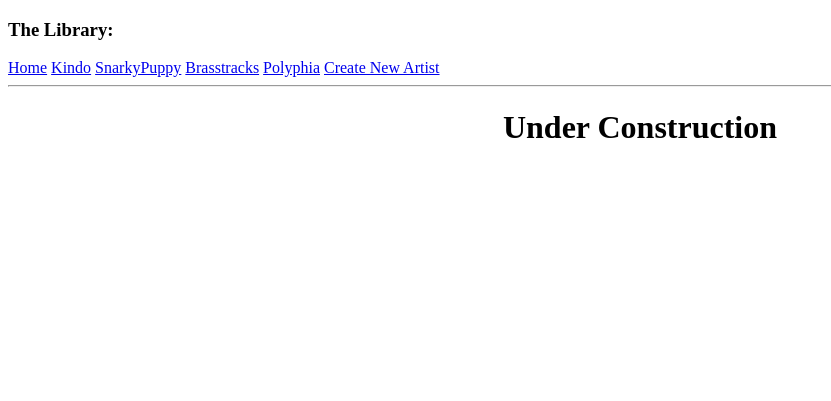
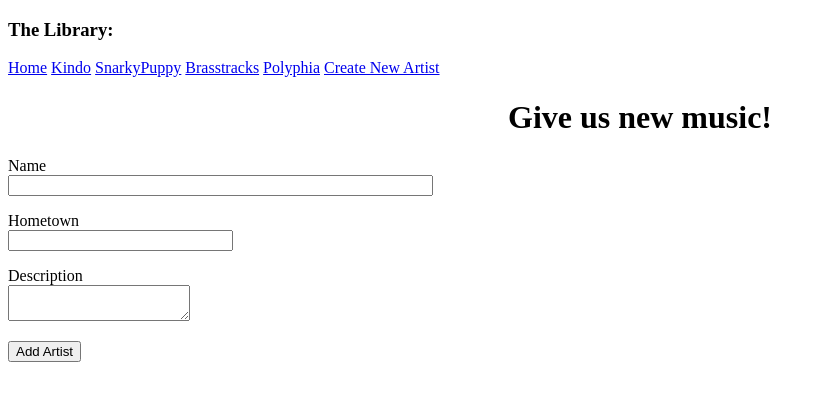
Before and after one commit to phernandoe/The_Library, a Flask app: page /create_new_artist in a window 1280 px wide. Shown: the top 401 px of the page, without its empty margins (0-831 px from the left). Run offline with Flask 2, Linux system fonts and the light colour scheme.

Commit message:
Finished new artist form but broke artist page

```diff
--- a/app/__init__.py
+++ b/app/__init__.py
@@ -1,5 +1,7 @@
 from flask import Flask
+from config import Config
 
 app = Flask(__name__)
+app.config.from_object(Config)
 
 from app import routes
--- /dev/null
+++ b/app/create_new_artist.py
@@ -0,0 +1,11 @@
+from flask_wtf import FlaskForm
+from wtforms import StringField, SubmitField, TextAreaField
+from wtforms.validators import DataRequired
+
+
+class createNewArtist(FlaskForm):
+    name = StringField('Name', validators=[DataRequired()])
+    hometown = StringField('Hometown')
+    description = TextAreaField('Description')
+
+    submit = SubmitField('Add Artist')
--- a/app/routes.py
+++ b/app/routes.py
@@ -1,29 +1,63 @@
 from app import app
-from flask import render_template
+from flask import render_template, flash, redirect, url_for
+from app.create_new_artist import createNewArtist
 
 artists = ["Kindo", "SnarkyPuppy", "Brasstracks", "Polyphia"]
+
 
 @app.route('/')
 @app.route('/index')
 def index():
-
     intro = "A Library, but instead of a collection of books its a collection of music artists. Use the navigation bar at the top to discover newartists along with information about them. Have fun!"
 
     return render_template('index.html', artists=artists, intro=intro)
 
-@app.route('/Kindo')
-def kindo():
 
-    name = "Kindo"
-    bio = "Kindo is an American rock band " \
-          "originating from Buffalo, New York, currently " \
-          "based out of New York City.They produce " \
-          "and releasetheir music independently."
-    hometown = "Buffalo, New York"
-    upcomingEvents = "No Upcoming Shows"
+@app.route('/artist')
+def artist():
+    artistInfo = {
+        "Kindo":
+            {"name": "Kindo",
+             "bio": "Kindo is an American rock band "
+                    "originating from Buffalo, New York, currently "
+                    "based out of New York City.They produce "
+                    "and releasetheir music independently.",
+             "hometown": "Buffalo, New York",
+             "upcomingEvents": "No Upcoming Shows"},
 
-    return render_template('kindo.html', artists=artists, name=name, bio=bio, hometown=hometown, upcomingEvents=upcomingEvents)
+        "Snarky Puppy":
+            {"name": "Snarky Puppy",
+             "bio": "Snarky Puppy is a Brooklyn-based ...fusion-influenced "
+                    "jam band... led by bassist, composer, and producer Michael "
+                    "League. Snarky Puppy combines jazz, rock, and funk and has"
+                    " won three Grammy Awards.",
+             "hometown": "Denton, Texas",
+             "upcomingEvents": "No Upcoming Shows"},
 
-@app.route('/create_new_artist')
+        "Brasstracks":
+            {"name": "Brasstracks",
+             "bio": "Horns, Synth, Drums",
+             "hometown": "New York, New York",
+             "upcomingEvents": "No Upcoming Shows"},
+
+        "Polyphia":
+            {"name": "Polyphia",
+             "bio": "Polyphia is an American instrumental progressive metal "
+                    "band based in Dallas, Texas, formed in 2010.",
+             "hometown": "Dallas, Texas",
+             "upcomingEvents": "No Upcoming Shows"}
+    }
+
+    return render_template('artist.html', artistsInfo=artistInfo, artists=artists)
+
+
+@app.route('/create_new_artist', methods=['GET', 'POST'])
 def create_new_artist():
-    return render_template('create_new_artist.html', artists=artists)
+
+    form = createNewArtist()
+
+    if form.validate_on_submit():
+        flash('{} has been added to the library'.format(form.name.data))
+        return redirect(url_for('artist'))
+
+    return render_template('create_new_artist.html', artists=artists, title='Create new artist', form=form)
--- a/app/templates/base.html
+++ b/app/templates/base.html
@@ -2,8 +2,8 @@
 <html lang="en">
 <head>
     <meta charset="UTF-8">
-    {% if name %}
-        <title>{{ name }}'s Page</title>
+    {% if artist %}
+        <title>The {{ artist }} Entry</title>
     {% else %}
         <title>The Library</title>
     {% endif %}
@@ -13,11 +13,20 @@
         <h3>The Library:</h3>
         <a href="/index">Home</a>
         {% for artist in artists %}
-            <a href="/Kindo">{{ artist }}</a>
+            <a href="/artist">{{ artist }}</a>
         {% endfor %}
         <a href="/create_new_artist">Create New Artist</a>
     </div>
-    <hr>
+
+        {% with messages = get_flashed_messages() %}
+        {% if messages %}
+        <ul>
+            {% for message in messages %}
+            <li>{{ message }}</li>
+            {% endfor %}
+        </ul>
+        {% endif %}
+        {% endwith %}
     {%  block content %}{% endblock %}
 </body>
 </html>
--- a/app/templates/create_new_artist.html
+++ b/app/templates/create_new_artist.html
@@ -1,5 +1,39 @@
 {% extends "base.html" %}
 
 {% block content %}
-    <h1 style="display: flex; justify-content: center;">Under Construction</h1>
+    <h1 style="display: flex; justify-content: center;">Give us new music!</h1>
+
+    <form action="" method="post" novalidate>
+        {{ form.hidden_tag() }}
+
+        <p>
+            {{ form.name.label }}<br>
+            {{ form.name(size=50) }}<br>
+
+            {% for error in form.name.errors %}}
+                <span style="color: red;">[{{ ERROR }}]</span>
+            {% endfor %}
+        </p>
+
+        <p>
+            {{ form.hometown.label }}<br>
+            {{ form.hometown(size=25) }}<br>
+
+            {% for error in form.hometown.errors %}}
+                <span style="color: red;">[{{ ERROR }}]</span>
+            {% endfor %}
+        </p>
+
+        <p>
+            {{ form.description.label }}<br>
+            {{ form.description(size=50) }}<br>
+
+            {% for error in form.description.errors %}}
+                <span style="color: red;">[{{ ERROR }}]</span>
+            {% endfor %}
+        </p>
+
+        <p>{{ form.submit() }}</p>
+
+    </form>
 {% endblock %}
--- /dev/null
+++ b/config.py
@@ -0,0 +1,5 @@
+import os
+
+
+class Config(object):
+    SECRET_KEY = os.environ.get('SECRET_KEY') or 'try-me'
```
Also changed, not shown: app/templates/artist.html (added, +12 -0 lines), app/templates/kindo.html (deleted, +0 -12 lines).
